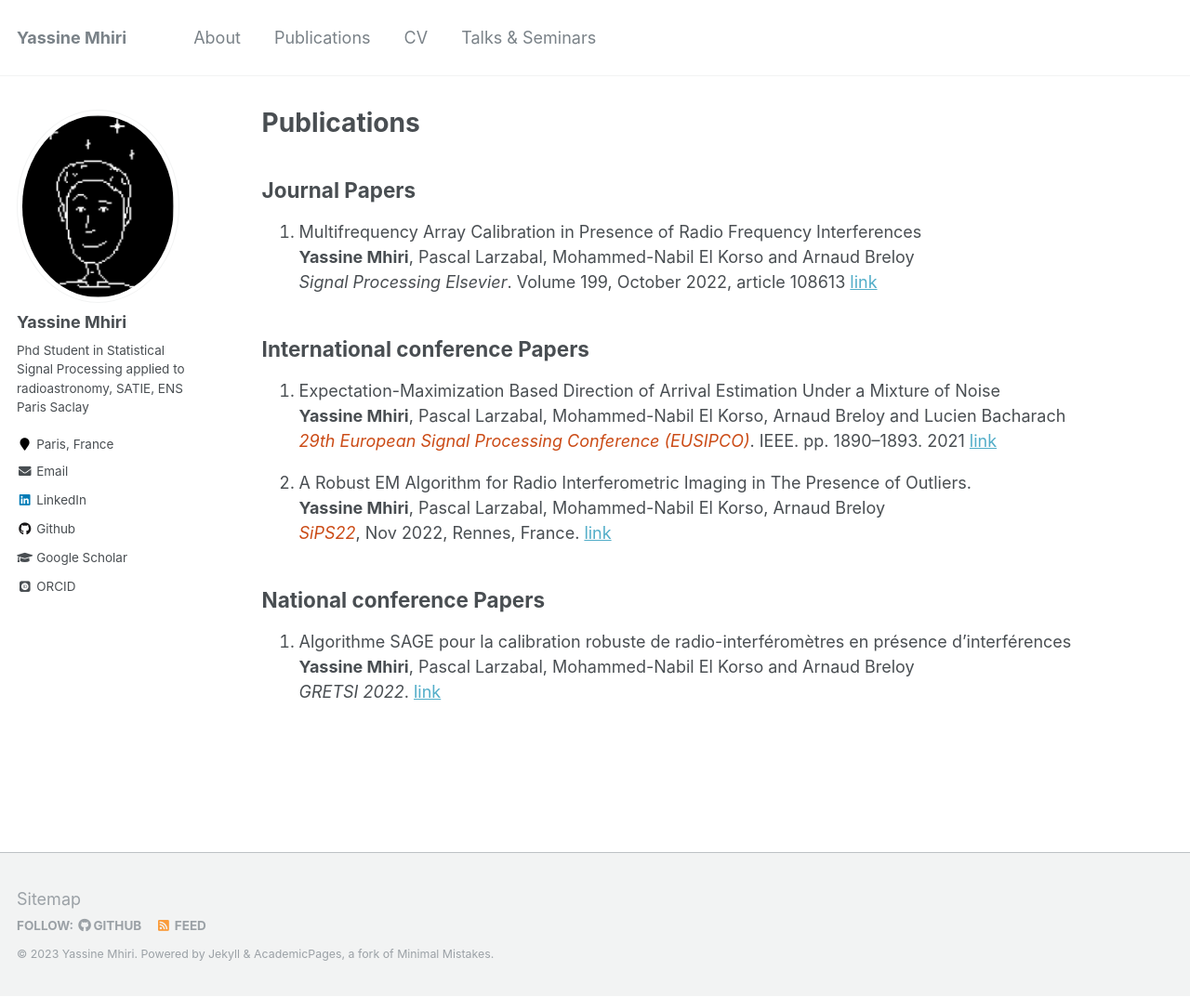
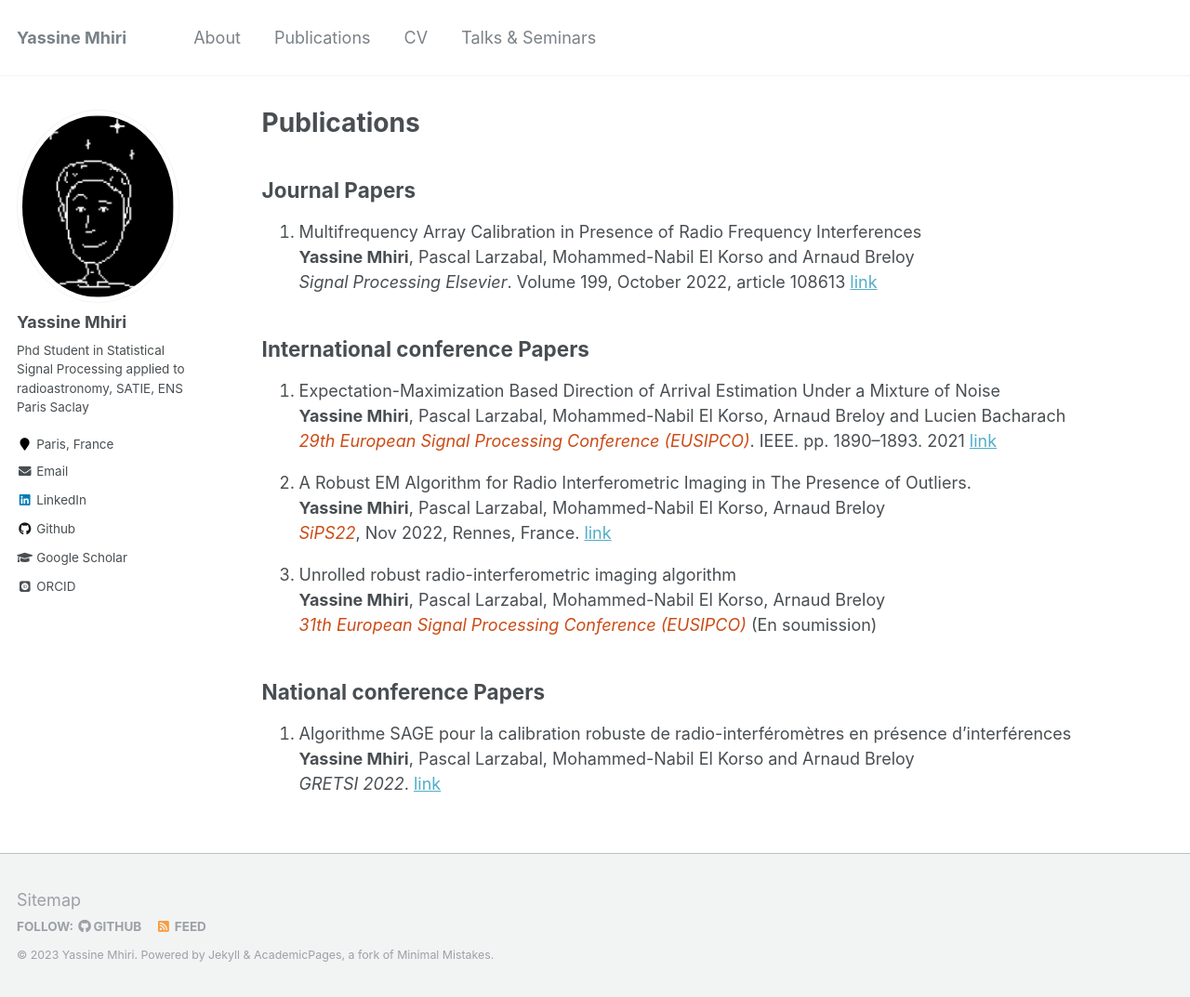
Before and after one commit to y-mhiri/y-mhiri.github.io, a Jekyll site: the page built from _pages/publications.md, in a window 1280 px wide and 1073 px high. Shown: the whole window at 93% size. Built offline with Jekyll 4.4.1, drawn with Linux system fonts in a browser that asks for light colours; some web fonts are replaced.

Commit message:
EUSIPCO 23 (en soumission)

```diff
--- a/_pages/publications.md
+++ b/_pages/publications.md
@@ -34,6 +34,11 @@ author_profile: true
   *SiPS22*, Nov 2022, Rennes, France.
   [link](https://hal.archives-ouvertes.fr/hal-03823295/document)
 
+
+3. Unrolled robust radio-interferometric imaging algorithm \
+  **Yassine Mhiri**, Pascal Larzabal, Mohammed-Nabil El Korso, Arnaud Breloy \
+  *31th European Signal Processing Conference (EUSIPCO)* (En soumission)
+
 ## National conference Papers
 1. Algorithme SAGE pour la calibration robuste de radio-interféromètres en présence d’interférences \
   **Yassine Mhiri**, Pascal Larzabal, Mohammed-Nabil El Korso and Arnaud Breloy \
```
